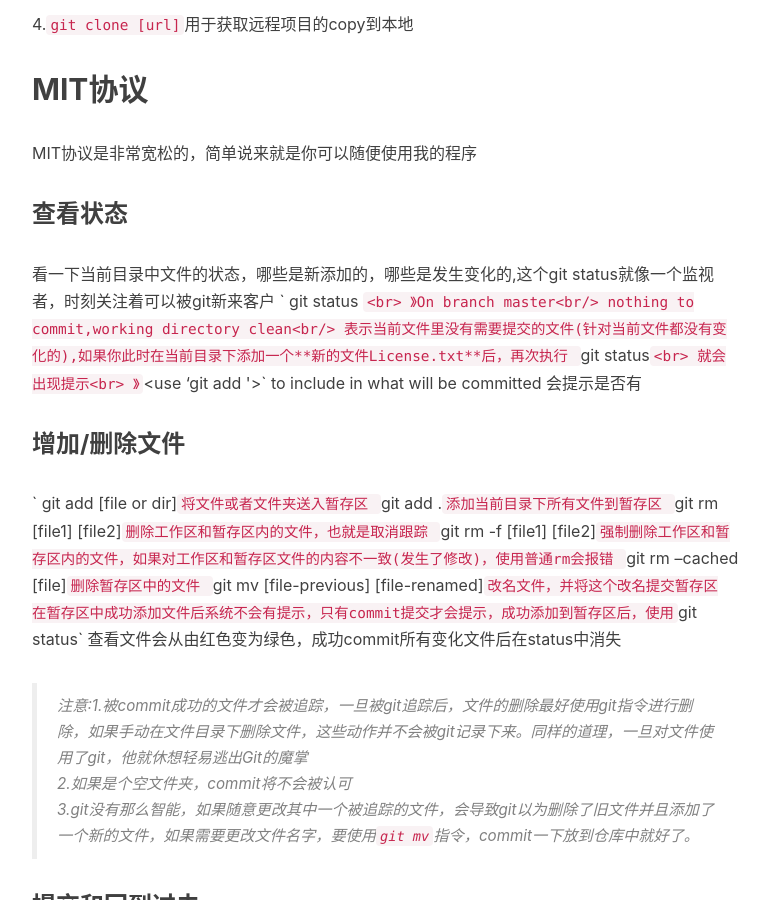
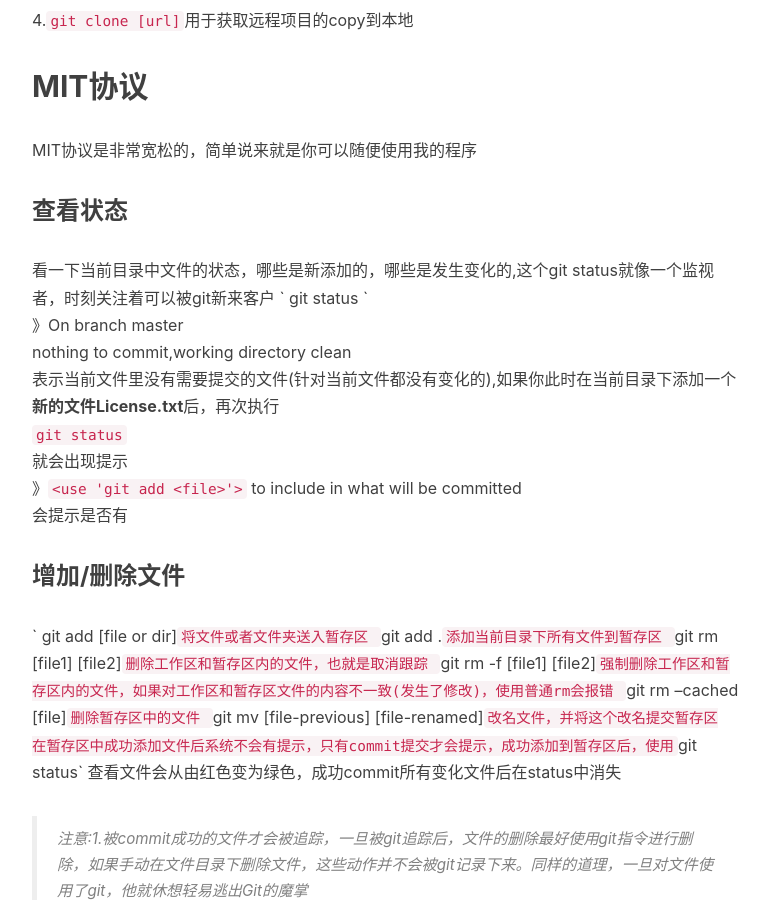
Before and after one commit to wdd233/wdd233.github.io, a Jekyll site: the page built from _posts/2018-12-31-Git使用教程.md, in a window 1280 px wide and 900 px high, scrolled down 2014 px. Shown: the whole window, without its empty margins (233-1001 px from the left). Built offline with Jekyll 4.4.1, drawn with Linux system fonts in a browser that asks for light colours; nearby versions of some CDN libraries; comment, search, counter and statistics services are not loaded; some of the changed text lies outside the part shown.

```diff
--- a/_posts/2018-12-31-Git使用教程.md
+++ b/_posts/2018-12-31-Git使用教程.md
@@ -30,7 +30,7 @@ Q:总而言之：
 Working Directory(Project)：平时存放项目的地方
 Stage(index)：临时存放你的改动
 Repository(Head)：最终存放你数据
-Remote(github):远程仓库,云仓库
+>Remote(github):远程仓库,云仓库
 ***
 * git的工作流程
  * 在工作目录中添加、修改文件
@@ -59,12 +59,12 @@ MIT协议是非常宽松的，简单说来就是你可以随便使用我的程
 
 ### 查看状态
 看一下当前目录中文件的状态，哪些是新添加的，哪些是发生变化的,这个git status就像一个监视者，时刻关注着可以被git新来客户
-` git status `<br>
-》On branch master<br/>
-nothing to commit,working directory clean<br/>
+` git status `
+》On branch master
+nothing to commit,working directory clean
 表示当前文件里没有需要提交的文件(针对当前文件都没有变化的),如果你此时在当前目录下添加一个**新的文件License.txt**后，再次执行
-`git status`<br>
-就会出现提示<br>
+`git status`
+就会出现提示
 》`<use 'git add <file>'>` to include in what will be committed
 会提示是否有
 
```
